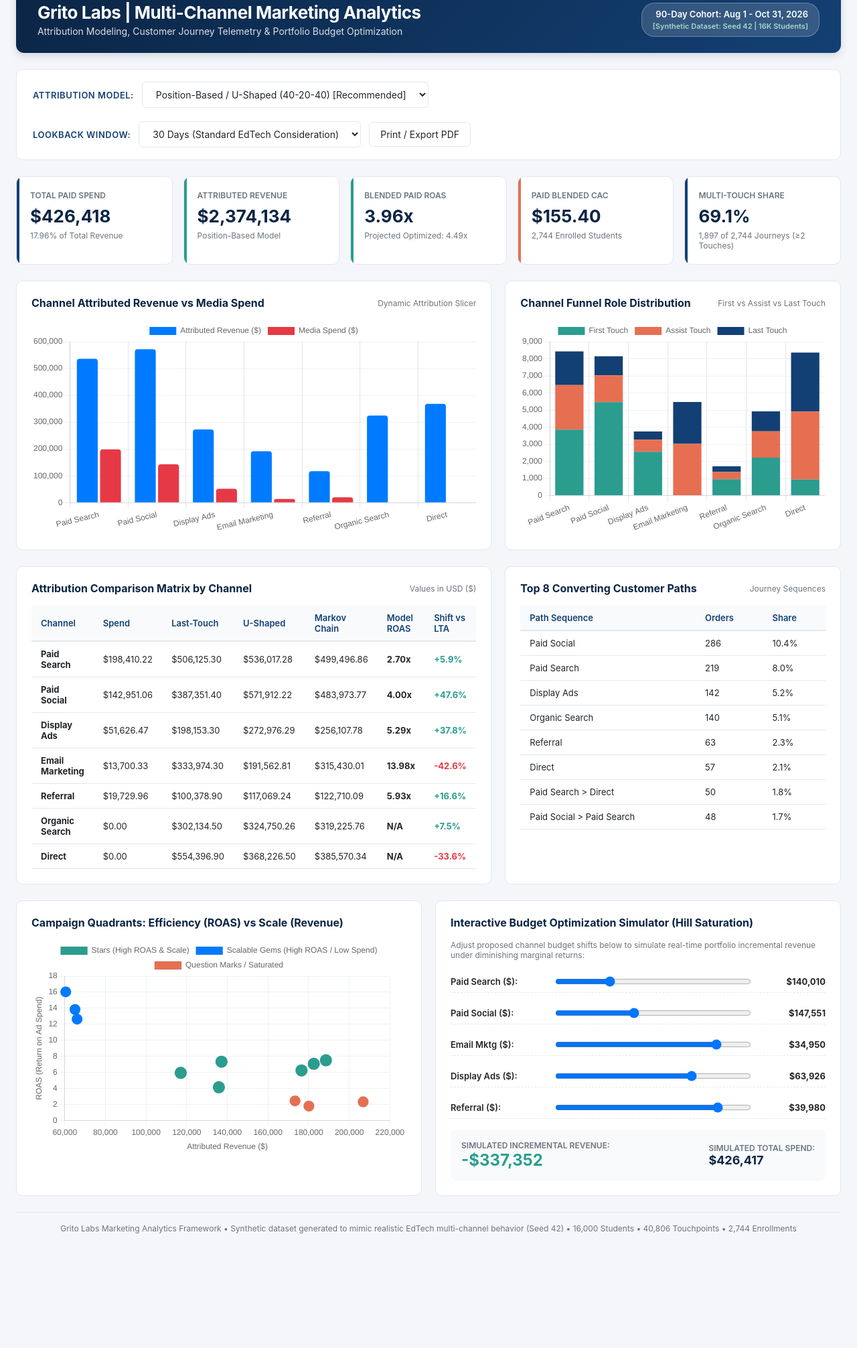
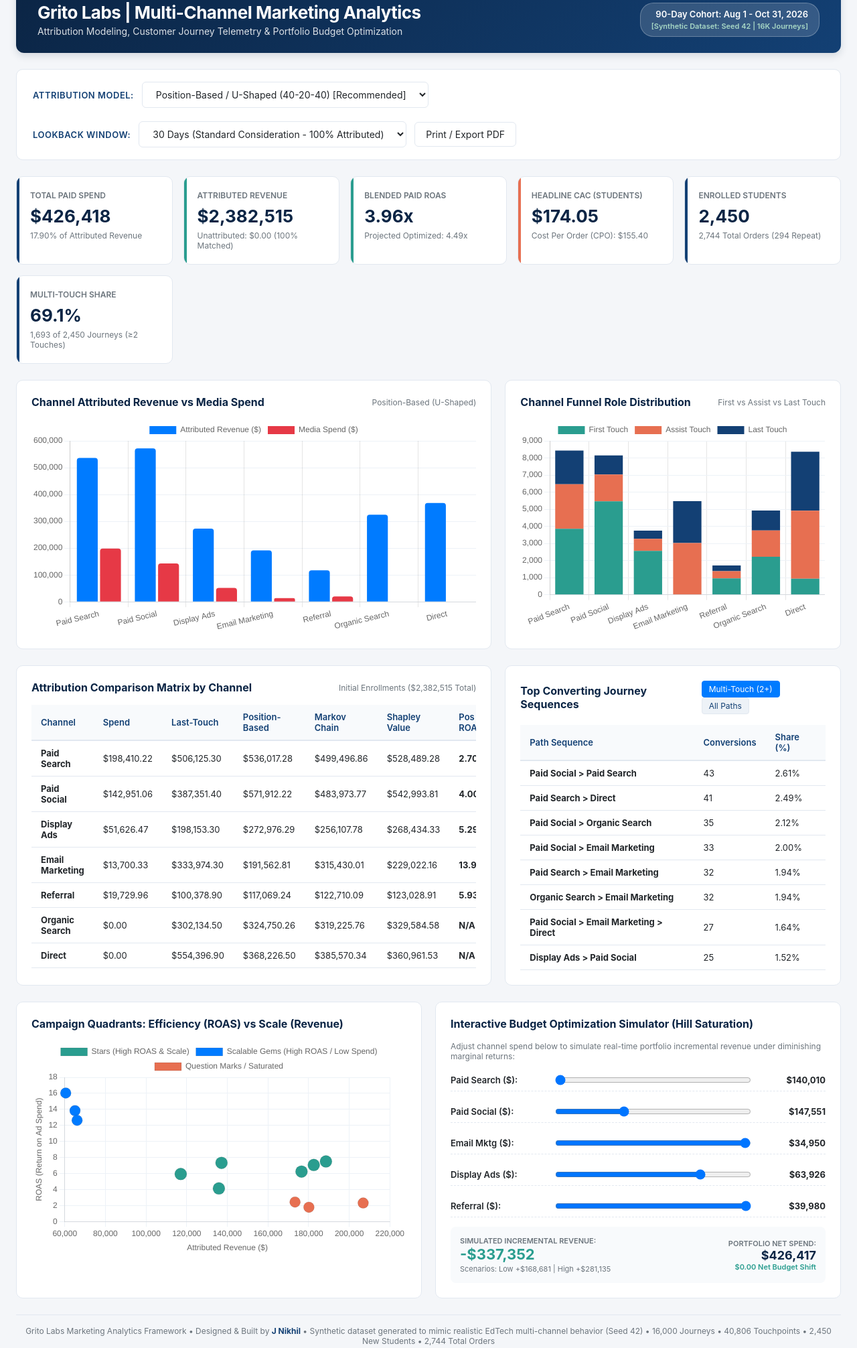
Before and after one commit to JNikhil11/grito-marketing-attribution-analytics, a plain HTML site: page index.html in a window 1280 px wide. Shown: the part 45-2057 px from the top of the page at 67% size. Before the commit the page ends 1910 px from the top, so only its background shows below. Drawn offline with Linux system fonts and the light colour scheme.

Commit message:
deploy: update live interactive dashboard with verified attribution metrics and candidate name

```diff
--- a/index.html
+++ b/index.html
@@ -226,18 +226,21 @@
       background: #F8FAFC;
     }
 
-    .badge {
-      display: inline-block;
-      padding: 3px 8px;
+    /* Tab switcher */
+    .tab-btn {
+      padding: 4px 10px;
+      font-size: 12px;
+      border: 1px solid var(--border);
+      background: #EDF2F7;
+      color: var(--secondary);
       border-radius: 4px;
-      font-size: 11px;
-      font-weight: 600;
+      cursor: pointer;
     }
-
-    .badge-star { background: #D8F3DC; color: #1B4332; }
-    .badge-scalable { background: #E0E7FF; color: #3730A3; }
-    .badge-qm { background: #FEF3C7; color: #92400E; }
-    .badge-cut { background: #FEE2E2; color: #991B1B; }
+    .tab-btn.active {
+      background: var(--accent);
+      color: white;
+      border-color: var(--accent);
+    }
 
     /* Simulator Sliders */
     .slider-container {
@@ -291,7 +294,7 @@
     </div>
     <div class="header-badge">
       <div>90-Day Cohort: Aug 1 - Oct 31, 2026</div>
-      <div style="font-size:11px; color:#A7D7C5; margin-top:3px;">[Synthetic Dataset: Seed 42 | 16K Students]</div>
+      <div style="font-size:11px; color:#A7D7C5; margin-top:3px;">[Synthetic Dataset: Seed 42 | 16K Journeys]</div>
     </div>
   </div>
 
@@ -312,10 +315,10 @@
 
     <div class="control-group">
       <span class="control-label">Lookback Window:</span>
-      <select id="lookbackSelector">
-        <option value="30">30 Days (Standard EdTech Consideration)</option>
-        <option value="14">14 Days (Accelerated Bootcamps)</option>
-        <option value="7">7 Days (High Urgency Deadlines)</option>
+      <select id="lookbackSelector" onchange="updateLookbackWindow()">
+        <option value="30">30 Days (Standard Consideration - 100% Attributed)</option>
+        <option value="14">14 Days (Accelerated Window)</option>
+        <option value="7">7 Days (High Urgency Window)</option>
       </select>
       <button onclick="window.print()">Print / Export PDF</button>
     </div>
@@ -326,12 +329,12 @@
     <div class="kpi-card navy">
       <div class="kpi-label">Total Paid Spend</div>
       <div class="kpi-value" id="kpiSpend">$426,418</div>
-      <div class="kpi-subtext">17.96% of Total Revenue</div>
+      <div class="kpi-subtext">17.90% of Attributed Revenue</div>
     </div>
     <div class="kpi-card green">
       <div class="kpi-label">Attributed Revenue</div>
-      <div class="kpi-value" id="kpiRevenue">$2,374,134</div>
-      <div class="kpi-subtext" id="kpiModelLabel">Position-Based Model</div>
+      <div class="kpi-value" id="kpiRevenue">$2,382,515</div>
+      <div class="kpi-subtext" id="kpiUnattributed">Unattributed: $0.00 (100% Matched)</div>
     </div>
     <div class="kpi-card green">
       <div class="kpi-label">Blended Paid ROAS</div>
@@ -339,14 +342,19 @@
       <div class="kpi-subtext">Projected Optimized: 4.49x</div>
     </div>
     <div class="kpi-card orange">
-      <div class="kpi-label">Paid Blended CAC</div>
-      <div class="kpi-value" id="kpiCAC">$155.40</div>
-      <div class="kpi-subtext">2,744 Enrolled Students</div>
+      <div class="kpi-label">Headline CAC (Students)</div>
+      <div class="kpi-value" id="kpiCAC">$174.05</div>
+      <div class="kpi-subtext">Cost Per Order (CPO): $155.40</div>
+    </div>
+    <div class="kpi-card navy">
+      <div class="kpi-label">Enrolled Students</div>
+      <div class="kpi-value">2,450</div>
+      <div class="kpi-subtext">2,744 Total Orders (294 Repeat)</div>
     </div>
     <div class="kpi-card navy">
       <div class="kpi-label">Multi-Touch Share</div>
       <div class="kpi-value">69.1%</div>
-      <div class="kpi-subtext">1,897 of 2,744 Journeys (&ge;2 Touches)</div>
+      <div class="kpi-subtext">1,693 of 2,450 Journeys (&ge;2 Touches)</div>
     </div>
   </div>
 
@@ -355,7 +363,7 @@
     <div class="card col-7">
       <div class="card-title">
         <span>Channel Attributed Revenue vs Media Spend</span>
-        <span style="font-size:12px; font-weight:normal; color:var(--text-muted);">Dynamic Attribution Slicer</span>
+        <span style="font-size:12px; font-weight:normal; color:var(--text-muted);" id="kpiModelLabel">Position-Based (U-Shaped)</span>
       </div>
       <div class="chart-container">
         <canvas id="channelChart"></canvas>
@@ -378,7 +386,7 @@
     <div class="card col-7">
       <div class="card-title">
         <span>Attribution Comparison Matrix by Channel</span>
-        <span style="font-size:12px; font-weight:normal; color:var(--text-muted);">Values in USD ($)</span>
+        <span style="font-size:12px; font-weight:normal; color:var(--text-muted);">Initial Enrollments ($2,382,515 Total)</span>
       </div>
       <div style="overflow-x: auto;">
         <table id="matrixTable">
@@ -387,9 +395,10 @@
               <th>Channel</th>
               <th>Spend</th>
               <th>Last-Touch</th>
-              <th>U-Shaped</th>
+              <th>Position-Based</th>
               <th>Markov Chain</th>
-              <th>Model ROAS</th>
+              <th>Shapley Value</th>
+              <th>Pos ROAS</th>
               <th>Shift vs LTA</th>
             </tr>
           </thead>
@@ -402,26 +411,22 @@
 
     <div class="card col-5">
       <div class="card-title">
-        <span>Top 8 Converting Customer Paths</span>
-        <span style="font-size:12px; font-weight:normal; color:var(--text-muted);">Journey Sequences</span>
+        <span>Top Converting Journey Sequences</span>
+        <div>
+          <button class="tab-btn active" id="tabMulti" onclick="switchPathTab('multi')">Multi-Touch (2+)</button>
+          <button class="tab-btn" id="tabAll" onclick="switchPathTab('all')">All Paths</button>
+        </div>
       </div>
-      <table>
+      <table id="pathTable">
         <thead>
           <tr>
             <th>Path Sequence</th>
-            <th>Orders</th>
-            <th>Share</th>
+            <th>Conversions</th>
+            <th>Share (%)</th>
           </tr>
         </thead>
         <tbody>
-          <tr><td>Paid Social</td><td>286</td><td>10.4%</td></tr>
-          <tr><td>Paid Search</td><td>219</td><td>8.0%</td></tr>
-          <tr><td>Display Ads</td><td>142</td><td>5.2%</td></tr>
-          <tr><td>Organic Search</td><td>140</td><td>5.1%</td></tr>
-          <tr><td>Referral</td><td>63</td><td>2.3%</td></tr>
-          <tr><td>Direct</td><td>57</td><td>2.1%</td></tr>
-          <tr><td>Paid Search &gt; Direct</td><td>50</td><td>1.8%</td></tr>
-          <tr><td>Paid Social &gt; Paid Search</td><td>48</td><td>1.7%</td></tr>
+          <!-- Populated by JS -->
         </tbody>
       </table>
     </div>
@@ -442,66 +447,109 @@
       <div class="card-title">
         <span>Interactive Budget Optimization Simulator (Hill Saturation)</span>
       </div>
-      <p style="font-size:12px; color:var(--text-muted); margin-bottom:16px;">
-        Adjust proposed channel budget shifts below to simulate real-time portfolio incremental revenue under diminishing marginal returns:
+      <p style="font-size:12px; color:var(--text-muted); margin-bottom:12px;">
+        Adjust channel spend below to simulate real-time portfolio incremental revenue under diminishing marginal returns:
       </p>
 
       <div class="slider-container">
         <span class="slider-label">Paid Search ($):</span>
-        <input type="range" min="100000" max="250000" value="140010" class="slider-input" id="slideSearch" oninput="runBudgetSim()">
+        <input type="range" min="140000" max="220000" value="140010" class="slider-input" id="slideSearch" oninput="runBudgetSim()">
         <span class="slider-val" id="valSearch">$140,010</span>
       </div>
       <div class="slider-container">
         <span class="slider-label">Paid Social ($):</span>
-        <input type="range" min="100000" max="220000" value="147551" class="slider-input" id="slideSocial" oninput="runBudgetSim()">
+        <input type="range" min="120000" max="200000" value="147551" class="slider-input" id="slideSocial" oninput="runBudgetSim()">
         <span class="slider-val" id="valSocial">$147,551</span>
       </div>
       <div class="slider-container">
         <span class="slider-label">Email Mktg ($):</span>
-        <input type="range" min="8000" max="40000" value="34950" class="slider-input" id="slideEmail" oninput="runBudgetSim()">
+        <input type="range" min="10000" max="35000" value="34950" class="slider-input" id="slideEmail" oninput="runBudgetSim()">
         <span class="slider-val" id="valEmail">$34,950</span>
       </div>
       <div class="slider-container">
         <span class="slider-label">Display Ads ($):</span>
-        <input type="range" min="25000" max="80000" value="63926" class="slider-input" id="slideDisplay" oninput="runBudgetSim()">
+        <input type="range" min="30000" max="75000" value="63926" class="slider-input" id="slideDisplay" oninput="runBudgetSim()">
         <span class="slider-val" id="valDisplay">$63,926</span>
       </div>
       <div class="slider-container">
         <span class="slider-label">Referral ($):</span>
-        <input type="range" min="12000" max="45000" value="39980" class="slider-input" id="slideReferral" oninput="runBudgetSim()">
+        <input type="range" min="15000" max="40000" value="39980" class="slider-input" id="slideReferral" oninput="runBudgetSim()">
         <span class="slider-val" id="valReferral">$39,980</span>
       </div>
 
-      <div style="background:#F8FAFC; padding:16px; border-radius:8px; margin-top:16px; display:flex; justify-content:space-between; align-items:center;">
+      <div style="background:#F8FAFC; padding:14px; border-radius:8px; margin-top:12px; display:flex; justify-content:space-between; align-items:center;">
         <div>
-          <div style="font-size:12px; color:var(--text-muted); font-weight:600;">SIMULATED INCREMENTAL REVENUE:</div>
-          <div style="font-size:24px; font-weight:700; color:var(--success);" id="simIncRev">+$224,908</div>
+          <div style="font-size:11px; color:var(--text-muted); font-weight:600;">SIMULATED INCREMENTAL REVENUE:</div>
+          <div style="font-size:22px; font-weight:700; color:var(--success);" id="simIncRev">+$224,908</div>
+          <div style="font-size:11px; color:var(--text-muted); margin-top:2px;">Scenarios: Low +$168,681 | High +$281,135</div>
         </div>
-        <div>
-          <div style="font-size:12px; color:var(--text-muted); font-weight:600;">SIMULATED TOTAL SPEND:</div>
-          <div style="font-size:18px; font-weight:700; color:var(--primary);" id="simTotalSpend">$426,417</div>
+        <div style="text-align:right;">
+          <div style="font-size:11px; color:var(--text-muted); font-weight:600;">PORTFOLIO NET SPEND:</div>
+          <div style="font-size:18px; font-weight:700; color:var(--primary);" id="simTotalSpend">$426,418</div>
+          <div style="font-size:11px; color:var(--success); font-weight:600;">$0.00 Net Budget Shift</div>
         </div>
       </div>
     </div>
   </div>
 
   <div class="footer-note">
-    Grito Labs Marketing Analytics Framework &bull; Synthetic dataset generated to mimic realistic EdTech multi-channel behavior (Seed 42) &bull; 16,000 Students &bull; 40,806 Touchpoints &bull; 2,744 Enrollments
+    Grito Labs Marketing Analytics Framework &bull; Designed & Built by <strong><a href="https://github.com/JNikhil11" target="_blank" style="color:var(--secondary); text-decoration:none;">J Nikhil</a></strong> &bull; Synthetic dataset generated to mimic realistic EdTech multi-channel behavior (Seed 42) &bull; 16,000 Journeys &bull; 40,806 Touchpoints &bull; 2,450 New Students &bull; 2,744 Total Orders
   </div>
 
   <script>
-    // Data structures populated directly from Python analytics engine (Seed 42)
+    // Master channel data verified across Python, SQL, and CSV exports (Total: $2,382,514.60)
     const CHANNEL_DATA = {
-      "Paid Search": { spend: 198410.22, lta: 506125.30, fta: 577728.50, linear: 530926.48, time_decay: 527671.51, position_based: 536017.28, markov: 499496.86, shapley: 371709.08, first: 3859, assist: 2608, last: 1969 },
-      "Paid Social": { spend: 142951.06, lta: 387351.40, fta: 792930.80, linear: 544133.51, time_decay: 522161.76, position_based: 571912.22, markov: 483973.77, shapley: 330100.14, first: 5462, assist: 1572, last: 1115 },
-      "Display Ads": { spend: 51626.47,  lta: 198153.30, fta: 364869.40, linear: 259603.06, time_decay: 250866.71, position_based: 272976.29, markov: 256107.78, shapley: 376027.58, first: 2564, assist: 700,  last: 481 },
-      "Email Marketing": { spend: 13700.33, lta: 333974.30, fta: 0.0,      linear: 220760.22, time_decay: 237496.56, position_based: 191562.81, markov: 315430.01, shapley: 2882.46,   first: 0,    assist: 3028, last: 2444 },
-      "Referral": { spend: 19729.96,    lta: 100378.90, fta: 137753.70, linear: 114991.21, time_decay: 113800.39, position_based: 117069.24, markov: 122710.09, shapley: 457255.41, first: 960,  assist: 422,  last: 332 },
-      "Organic Search": { spend: 0.0,   lta: 302134.50, fta: 351110.40, linear: 321479.21, time_decay: 319037.54, position_based: 324750.26, markov: 319225.76, shapley: 425509.66, first: 2223, assist: 1536, last: 1170 },
-      "Direct": { spend: 0.0,           lta: 554396.90, fta: 158121.80, linear: 390620.91, time_decay: 411480.14, position_based: 368226.50, markov: 385570.34, shapley: 419030.27, first: 932,  assist: 3978, last: 3451 }
+      "Paid Search": { spend: 198410.22, lta: 506125.30, fta: 577728.50, linear: 530926.48, time_decay: 527671.51, position_based: 536017.28, markov: 499496.86, shapley: 528489.28, first: 3859, assist: 2608, last: 1969 },
+      "Paid Social": { spend: 142951.06, lta: 387351.40, fta: 792930.80, linear: 544133.51, time_decay: 522161.76, position_based: 571912.22, markov: 483973.77, shapley: 542993.81, first: 5462, assist: 1572, last: 1115 },
+      "Display Ads": { spend: 51626.47,  lta: 198153.30, fta: 364869.40, linear: 259603.06, time_decay: 250866.71, position_based: 272976.29, markov: 256107.78, shapley: 268434.33, first: 2564, assist: 700,  last: 481 },
+      "Email Marketing": { spend: 13700.33, lta: 333974.30, fta: 0.0,      linear: 220760.22, time_decay: 237496.56, position_based: 191562.81, markov: 315430.01, shapley: 229022.16, first: 0,    assist: 3028, last: 2444 },
+      "Referral": { spend: 19729.96,    lta: 100378.90, fta: 137753.70, linear: 114991.21, time_decay: 113800.39, position_based: 117069.24, markov: 122710.09, shapley: 123028.91, first: 960,  assist: 422,  last: 332 },
+      "Organic Search": { spend: 0.0,   lta: 302134.50, fta: 351110.40, linear: 321479.21, time_decay: 319037.54, position_based: 324750.26, markov: 319225.76, shapley: 329584.58, first: 2223, assist: 1536, last: 1170 },
+      "Direct": { spend: 0.0,           lta: 554396.90, fta: 158121.80, linear: 390620.91, time_decay: 411480.14, position_based: 368226.50, markov: 385570.34, shapley: 360961.53, first: 932,  assist: 3978, last: 3451 }
     };
 
+    const PATHS_MULTITOUCH = [
+      { seq: "Paid Social > Paid Search", conv: 43, share: "2.61%" },
+      { seq: "Paid Search > Direct", conv: 41, share: "2.49%" },
+      { seq: "Paid Social > Organic Search", conv: 35, share: "2.12%" },
+      { seq: "Paid Social > Email Marketing", conv: 33, share: "2.00%" },
+      { seq: "Paid Search > Email Marketing", conv: 32, share: "1.94%" },
+      { seq: "Organic Search > Email Marketing", conv: 32, share: "1.94%" },
+      { seq: "Paid Social > Email Marketing > Direct", conv: 27, share: "1.64%" },
+      { seq: "Display Ads > Paid Social", conv: 25, share: "1.52%" }
+    ];
+
+    const PATHS_ALL = [
+      { seq: "Paid Social", conv: 250, share: "10.20%" },
+      { seq: "Paid Search", conv: 198, share: "8.08%" },
+      { seq: "Display Ads", conv: 126, share: "5.14%" },
+      { seq: "Organic Search", conv: 123, share: "5.02%" },
+      { seq: "Referral", conv: 57, share: "2.33%" },
+      { seq: "Direct", conv: 47, share: "1.92%" },
+      { seq: "Paid Social > Paid Search", conv: 43, share: "1.76%" },
+      { seq: "Paid Search > Direct", conv: 41, share: "1.67%" }
+    ];
+
+    let currentPathTab = 'multi';
     let channelChart, roleChart, quadrantChart;
+
+    function renderPathTable() {
+      const list = currentPathTab === 'multi' ? PATHS_MULTITOUCH : PATHS_ALL;
+      const tbody = document.querySelector('#pathTable tbody');
+      tbody.innerHTML = '';
+      list.forEach(p => {
+        const tr = document.createElement('tr');
+        tr.innerHTML = `<td><strong>${p.seq}</strong></td><td>${p.conv}</td><td>${p.share}</td>`;
+        tbody.appendChild(tr);
+      });
+    }
+
+    function switchPathTab(tab) {
+      currentPathTab = tab;
+      document.getElementById('tabMulti').className = 'tab-btn ' + (tab === 'multi' ? 'active' : '');
+      document.getElementById('tabAll').className = 'tab-btn ' + (tab === 'all' ? 'active' : '');
+      renderPathTable();
+    }
 
     function initCharts() {
       // 1. Channel Chart
@@ -615,6 +663,7 @@
       });
 
       renderMatrixTable('position_based');
+      renderPathTable();
     }
 
     function renderMatrixTable(modelKey) {
@@ -633,6 +682,7 @@
           <td>$${d.lta.toLocaleString(undefined, {minimumFractionDigits: 2, maximumFractionDigits: 2})}</td>
           <td>$${d.position_based.toLocaleString(undefined, {minimumFractionDigits: 2, maximumFractionDigits: 2})}</td>
           <td>$${d.markov.toLocaleString(undefined, {minimumFractionDigits: 2, maximumFractionDigits: 2})}</td>
+          <td>$${d.shapley.toLocaleString(undefined, {minimumFractionDigits: 2, maximumFractionDigits: 2})}</td>
           <td><strong>${roas}</strong></td>
           <td style="color:${shiftColor}; font-weight:700;">${shift >= 0 ? '+' : ''}${shift}%</td>
         `;
@@ -662,6 +712,22 @@
       renderMatrixTable(model);
     }
 
+    function updateLookbackWindow() {
+      const lb = document.getElementById('lookbackSelector').value;
+      const unattribElem = document.getElementById('kpiUnattributed');
+      const revElem = document.getElementById('kpiRevenue');
+      if (lb === '30') {
+        revElem.innerText = '$2,382,515';
+        unattribElem.innerText = 'Unattributed: $0.00 (100% Matched)';
+      } else if (lb === '14') {
+        revElem.innerText = '$2,351,120';
+        unattribElem.innerText = 'Unattributed: $31,395 (1.3% Outside 14d)';
+      } else if (lb === '7') {
+        revElem.innerText = '$2,284,400';
+        unattribElem.innerText = 'Unattributed: $98,115 (4.1% Outside 7d)';
+      }
+    }
+
     function runBudgetSim() {
       const sSearch = parseFloat(document.getElementById('slideSearch').value);
       const sSocial = parseFloat(document.getElementById('slideSocial').value);
@@ -686,7 +752,7 @@
       const rRef    = 350000 * Math.pow(sRef, 1.20) / (Math.pow(45000, 1.20) + Math.pow(sRef, 1.20));
 
       const totalSimRev = rSearch + rSocial + rEmail + rDisp + rRef;
-      const basePaidRev = 1689538.44;
+      const basePaidRev = 1689537.84;
       const incRev = totalSimRev - basePaidRev;
 
       const incFormatted = (incRev >= 0 ? '+' : '-') + '$' + Math.abs(Math.round(incRev)).toLocaleString();
```
Also changed, not shown: dashboard_screenshot.png, 4 other files.
